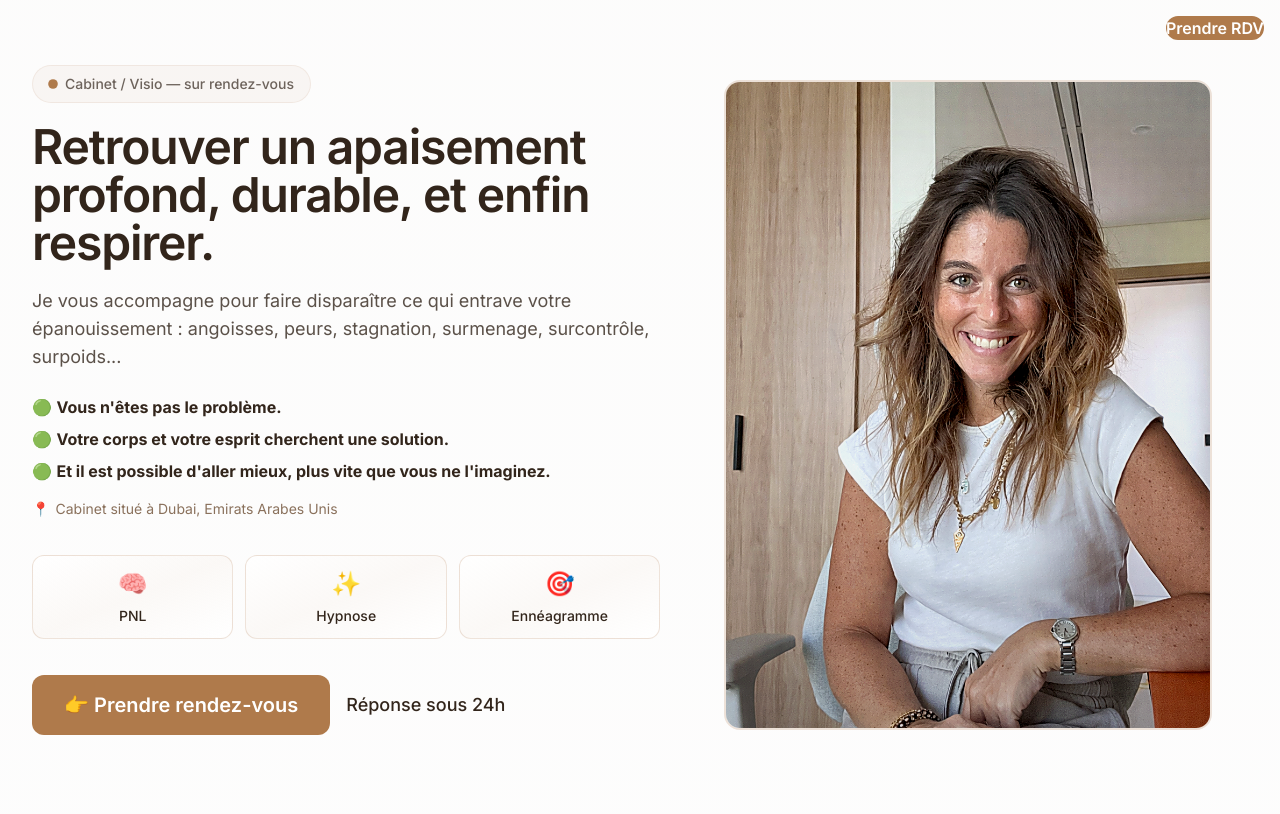
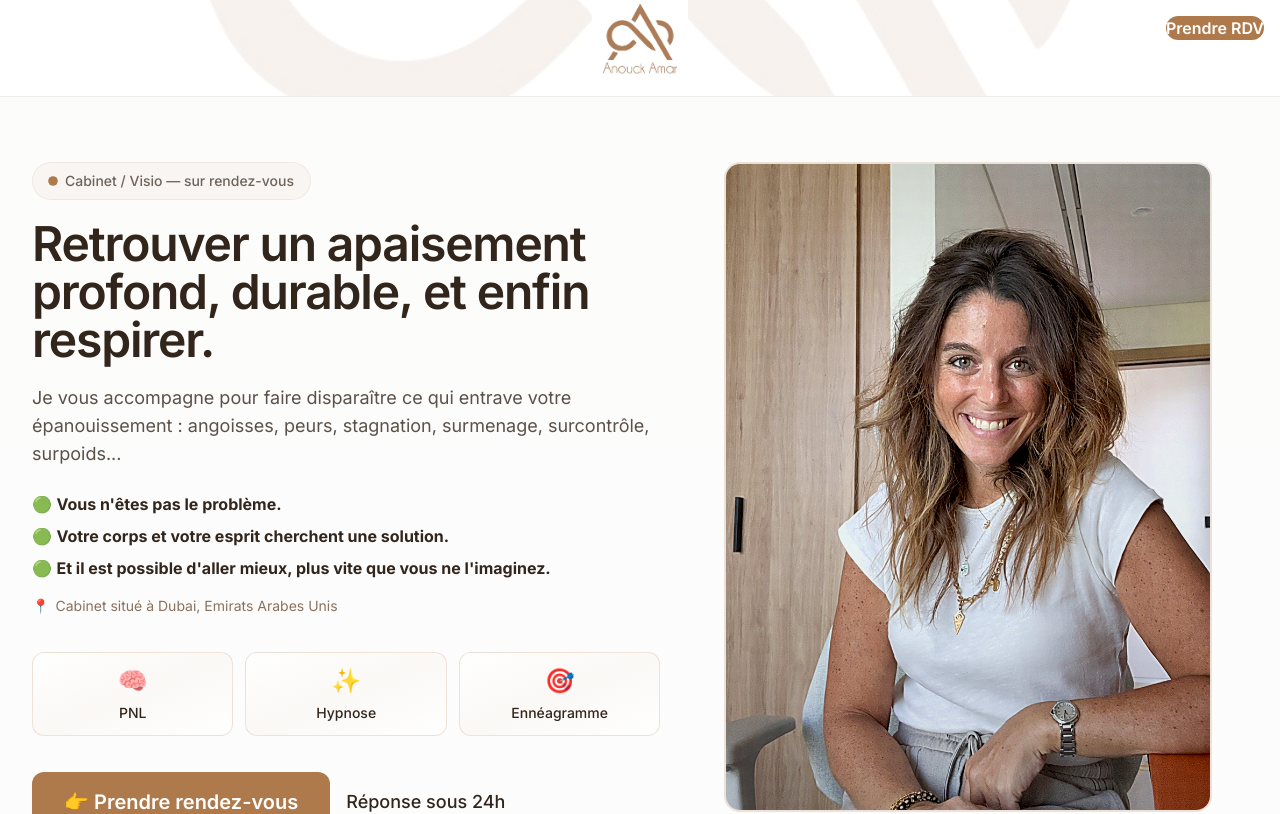
Before and after one commit to ilanamar26-code/anoucksite, a Next.js app: page / in a window 1280 px wide. Shown: the top 814 px of the page. Built offline with nearby package versions, Linux system fonts and the light colour scheme.

Commit message:
Remettre logo centré en haut avec fond PNG

```diff
--- a/app/page.tsx
+++ b/app/page.tsx
@@ -15,6 +15,25 @@ import { Separator } from "@/components/ui/separator";
 export default function Home() {
   return (
     <>
+      {/* Header avec logo centré et fond PNG */}
+      <header className="sticky top-0 z-50 w-full border-b border-border/60 bg-white/95 backdrop-blur-md supports-[backdrop-filter]:bg-white/80">
+        <div className="relative w-full h-20 md:h-24 flex items-center justify-center">
+          {/* Fond PNG - vous pouvez remplacer par votre propre image PNG */}
+          <div
+            className="absolute inset-0 opacity-10 bg-cover bg-center bg-no-repeat"
+            style={{
+              backgroundImage: "url('/branding/logo-white-solid.jpeg')",
+              backgroundSize: "cover",
+              backgroundPosition: "center",
+            }}
+          />
+          {/* Logo centré */}
+          <div className="relative z-10">
+            <Logo size="lg" variant="dark" priority={true} />
+          </div>
+        </div>
+      </header>
+
       {/* CTA Sticky en haut à droite */}
       <div className="fixed top-4 right-4 z-50">
         <CTAButton
```
